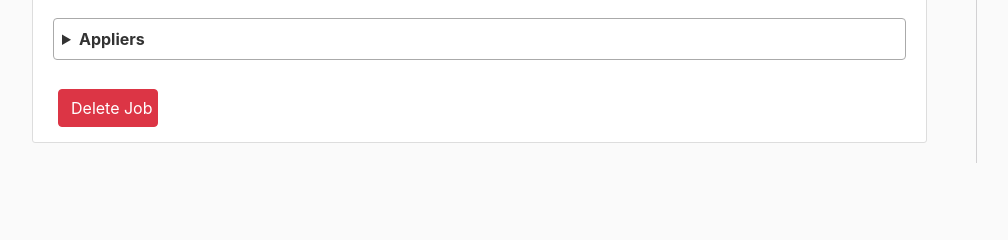
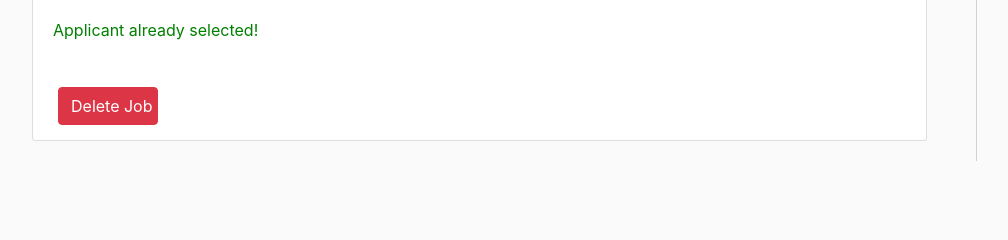
Before and after one commit to atharva1996/WolfJobs, a Flask app: page /jobDetails in a window 1280 px wide. Shown: the part 249-489 px from the top of the page, without its empty margins (68-1076 px from the left). Run offline with Flask 2, Linux system fonts and the light colour scheme; the visitor is signed in with stand-in values (Sample User, id 1); data that the repository does not hold is empty; some libraries are stand-ins or nearby versions.

Commit message:
Added select applicant functionality

```diff
--- a/application.py
+++ b/application.py
@@ -120,7 +120,7 @@
             salary = form.salary.data
             rewards = form.rewards.data
 
-            id = mongo.db.jobs.insert({'email':email,'designation':designation,'job_title':job_title,'job_description':job_description,'time_posted':now,'job_location':job_location,'skills':skills,'schedule':schedule,'salary':salary,'rewards':rewards,'Appliers':[]})
+            id = mongo.db.jobs.insert({'email':email,'designation':designation,'job_title':job_title,'job_description':job_description,'time_posted':now,'job_location':job_location,'skills':skills,'schedule':schedule,'salary':salary,'rewards':rewards,'Appliers':[],'selected':None})
             flash("Job Created!",'success')
             return redirect(url_for('dashboard'))
     else:
@@ -219,7 +219,7 @@
                 availability = request.form.get('availability')
                 schedule = request.form.get('schedule')
                 id = mongo.db.applier.insert({'job_id':ObjectId(job_id),'email':email,'name':apply_name,'phone':apply_phone,'address':apply_address,'dob':dob,'skills':skills,'availability':availability,'schedule':schedule})
-                mongo.db.jobs.update({'_id':ObjectId(job_id)},{'$push':{'Appliers':session['email']}},upsert=True)
+                mongo.db.jobs.update({'_id':ObjectId(job_id)},{'$push':{'Appliers':session['email']}})
             flash('Successfully Applied to the job!', 'success')
             return redirect(url_for('dashboard'))
     if login_type=="Applicant":
@@ -239,7 +239,13 @@
     id = mongo.db.jobs.remove({'_id':ObjectId(job_id)})
     return redirect(url_for('dashboard'))
 
-
+@app.route("/selectApplicant", methods=['GET','POST'])
+def selectApplicant():
+    job_id = request.args.get("job_id")
+    applicant_id = request.args.get("applicant_id")
+    print(job_id,applicant_id)
+    mongo.db.jobs.update({'_id':ObjectId(job_id)},{'$set': {"selected":applicant_id}})
+    return redirect(url_for('dashboard'))
 
 @app.route("/dummy", methods=['GET'])
 def dummy():
--- a/templates/job_details.html
+++ b/templates/job_details.html
@@ -18,6 +18,8 @@
                             <p class="article-content">Schedule: {{ job.schedule }} hours</p>
                             <p class="article-content">Salary: {{ job.salary }}</p>
                             <p class="article-content">Rewards: {{ job.rewards }}</p>
+
+                            {% if job.selected is none%}
                             <details>
                                 <summary>Appliers</summary>
                                 {% for record in applicant %}
@@ -30,11 +32,14 @@
                                         <p class="article-content">Skills: {{record.skills}}</p>
                                         <p class="article-content">Availability: {{record.availability}} hours</p>
                                         <p class="article-content">Schedule: {{record.schedule}}</p>
+                                        <button type="button" class="btn btn-primary"><a style="color:white" href="{{url_for('selectApplicant',job_id=job._id,applicant_id=record._id)}}">Select Applicant</a></button>
                                     </details>
                                 {% endfor %}
                             </details>
+                            {% else %}
+                                <p style="color:green">Applicant already selected!</p>
+                            {% endif %}
                             <br>
-
                             <button type="button" class="btn btn-danger" style="max-width:100px; margin:5px;"><a style="color:white" href="{{url_for('deleteJob',job_id=job._id)}}">Delete Job</a></button>
 
                         </div>
```
Also changed, not shown: templates/dashboard.html (+6 -1 lines).
